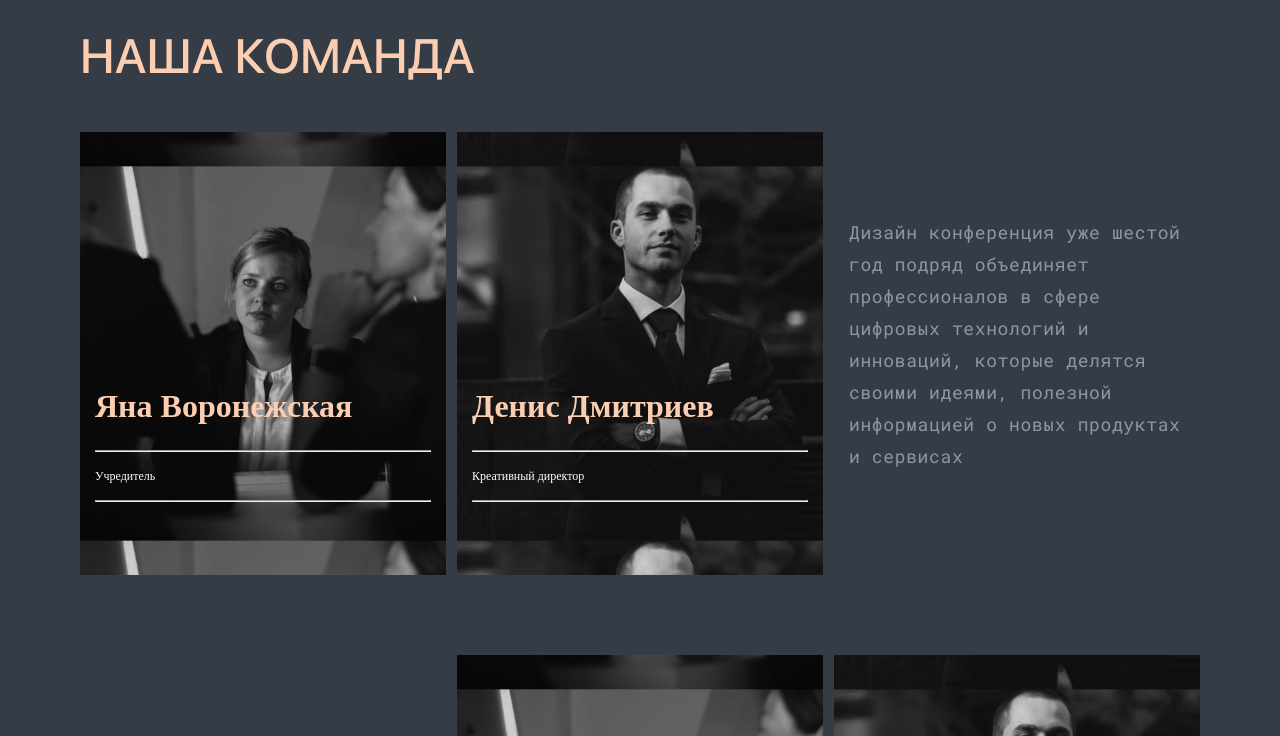
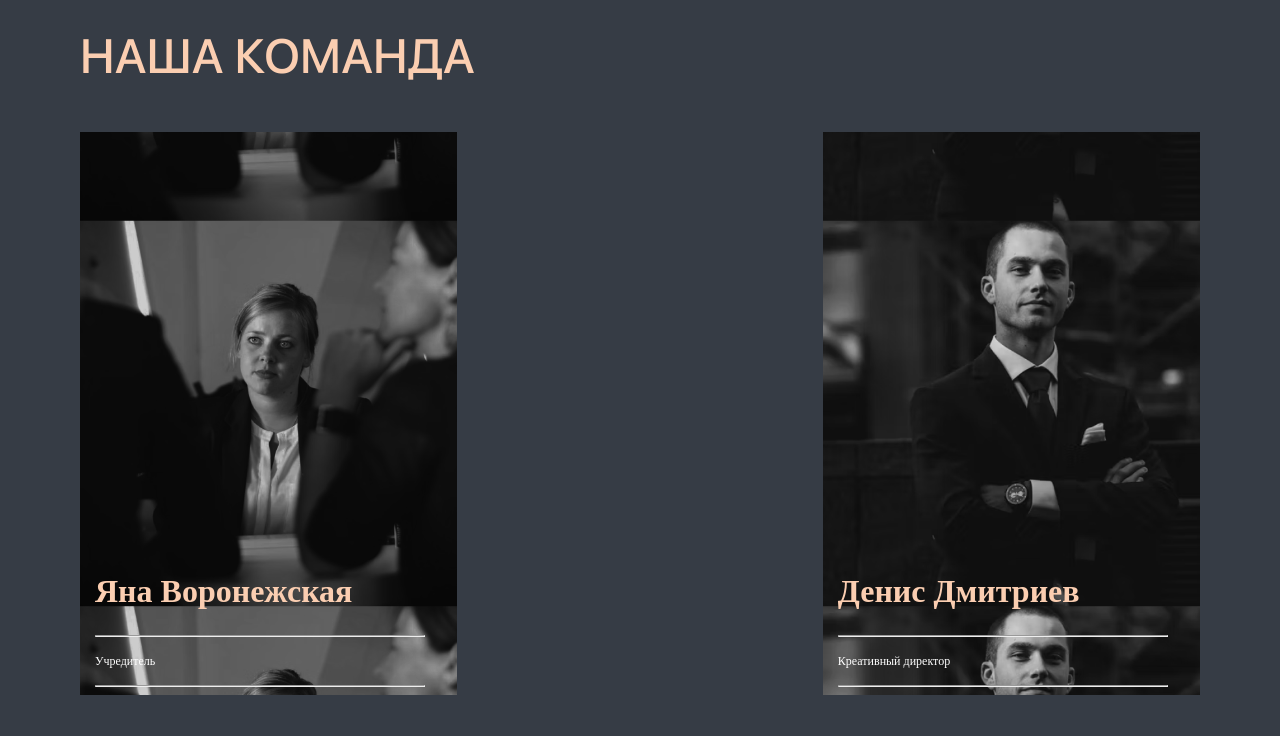
Before and after one commit to TatShen/Relotech, a plain HTML site: page index.html in a window 1280 px wide. Shown: the part 2040-2776 px from the top of the page. Drawn offline with Linux system fonts and the light colour scheme; files whose address does not match are found by name; a web font is replaced by a local one.

Commit message:
add flex

```diff
--- a/index.html
+++ b/index.html
@@ -56,16 +56,22 @@
                         <h2>НАША КОМАНДА</h2>
                         <div class="team_description">
                             <div class="members" style="background-image: url(images/team1.png);">
+                                <div class="info">
                                     <p class="name">Яна Воронежская</p>
                                     <hr>
                                     <p class="role">Учредитель</p>
                                     <hr>
                                 </div>
+
+                    </div>
                             <div class="members" style="background-image: url(images/team2.png);">
+                                <div class="info">
                                     <p class="name">Денис Дмитриев</p>
                                     <hr>
                                     <p class="role">Креативный директор</p>
                                     <hr>
+                                </div>
+
                             </div>
                             <div class="members">
                                 <p class="text">Дизайн конференция уже шестой год подряд объединяет профессионалов в сфере  цифровых технологий и инноваций, которые делятся своими идеями, полезной информацией о новых продуктах и сервисах</p>
@@ -74,16 +80,20 @@
                                 <p class="text">Дизайн конференция уже шестой год подряд объединяет профессионалов в сфере  цифровых технологий и инноваций, которые делятся своими идеями, полезной информацией о новых продуктах и сервисах</p>
                             </div>
                             <div class="members" style="background-image: url(images/team1.png);">
+                                <div class="info">
                                     <p class="name">Яна Воронежская</p>
                                     <hr>
                                     <p class="role">Учредитель</p>
                                     <hr>
                                 </div>
+                    </div>
                             <div class="members" style="background-image: url(images/team2.png);">
+                                <div class="info">
                                     <p class="name">Денис Дмитриев</p>
                                     <hr>
                                     <p class="role">Креативный директор</p>
                                     <hr>
+                                </div>
                             </div>
                         </div>
                     </div>
--- a/style.css
+++ b/style.css
@@ -249,19 +249,25 @@ hr {
   flex-wrap: wrap;
 }
 .members {
-  width: 30%;
-  height: 443px;
+  display: flex;
+  width: 31%;
+  height: 563px;
   margin-bottom: 80px;
   background-size: auto;
   padding: 0 15px;
   background-size: 100%;
   background-position: center;
+  align-items: end;
+  justify-content: ;
 
+}
+
+.members .info{
+  width: 95%;
 }
 
 .members p {
   font-family: Roboro-Slab;
-
 }
 
 .name {
@@ -271,7 +277,7 @@ hr {
   letter-spacing: 0em;
   text-align: left;
   color: rgba(251, 206, 177, 1);
-  margin-top: 78%;
+
 }
 
 .role {
@@ -293,6 +299,7 @@ hr {
   color: rgba(143, 150, 162, 1);
   text-align: left;
   margin-top: 25%;
+  align-self:baseline;
 }
 
 .partners {
```
Also changed, not shown: package-lock.json (added). Lines whose indentation alone changed are shown as unchanged.
